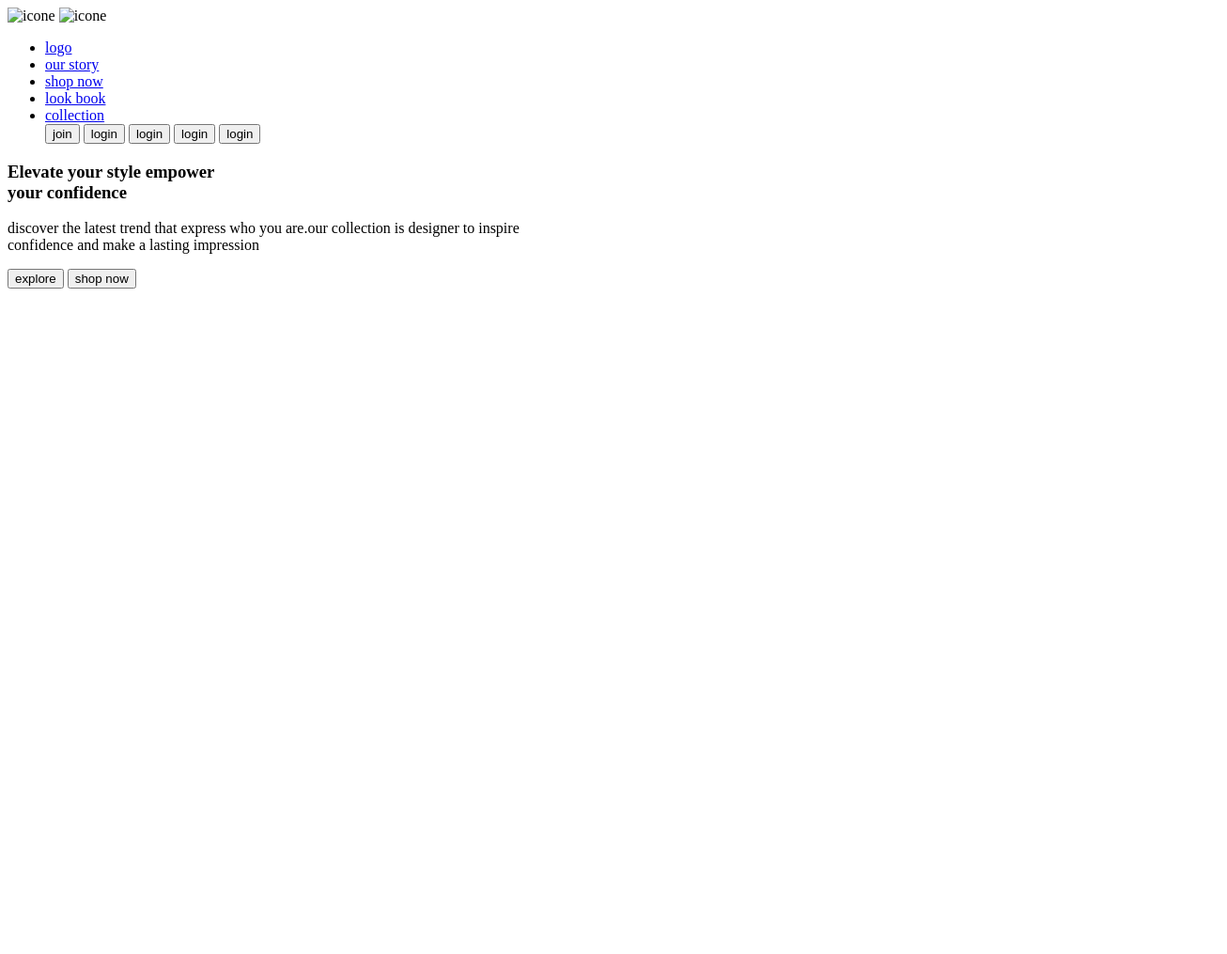
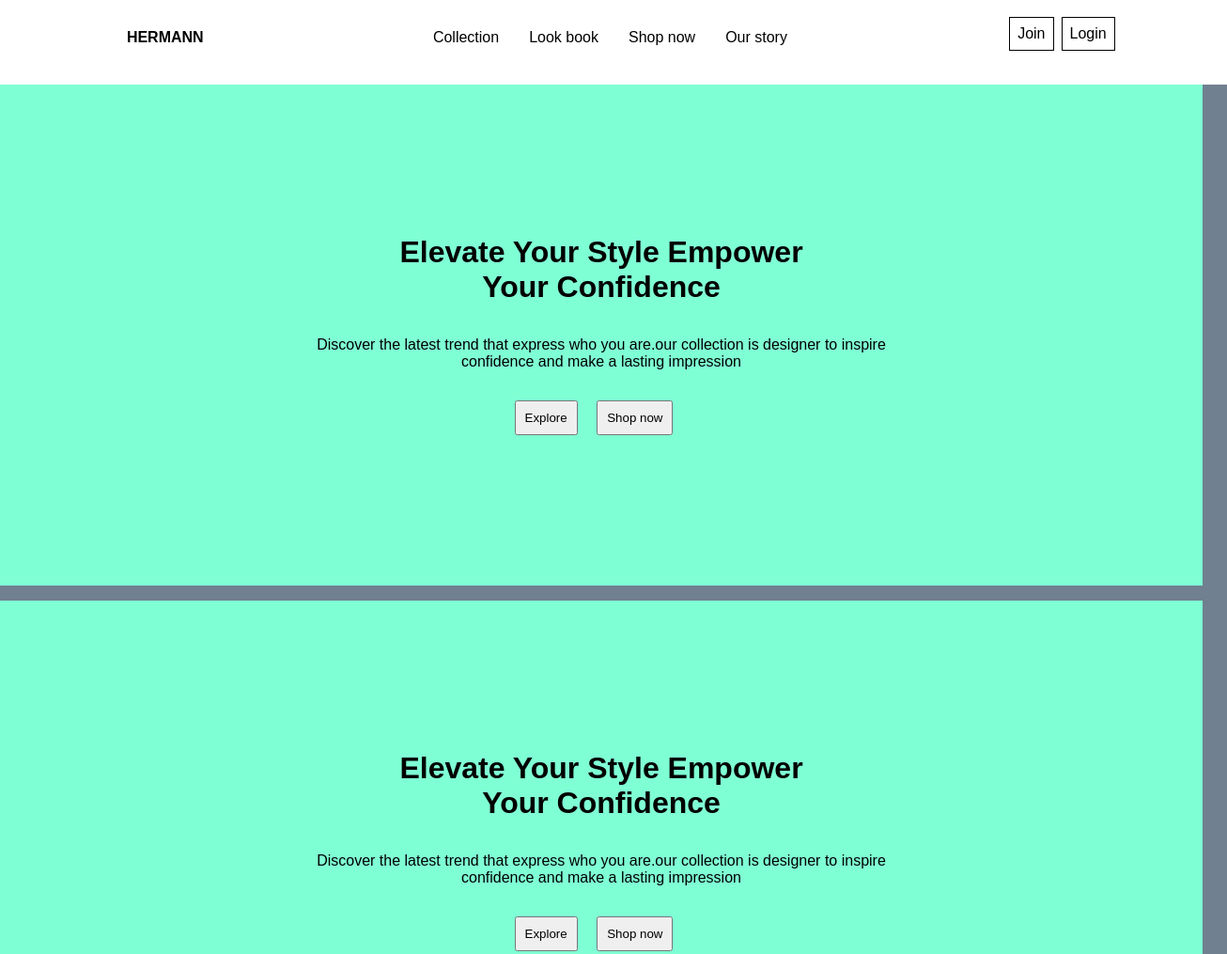
Before and after one commit to HERMANN20034/projet_test, a plain HTML site: page index.html in a window 1280 px wide. Shown: the top 1015 px of the page at 94% size, 1306 px wide, since content can reach past the window. Before the commit the page ends 800 px from the top, so only its background shows below. Drawn offline with Linux system fonts and the light colour scheme.

Commit message:
Test terminer

```diff
--- /dev/null
+++ b/assets/css/style.css
@@ -0,0 +1,97 @@
+* {
+  font-family: sans-serif;
+  margin: 0;
+  padding: 0;
+}
+
+li {
+  list-style: none;
+}
+nav {
+  background-color: white;
+
+  opacity: 0, 8;
+  width: 100%;
+  height: 8%;
+  padding: 1%;
+}
+nav {
+  top: 0;
+}
+header li {
+  float: right;
+  font-size: 1, 2em;
+}
+header li a {
+  text-decoration: none;
+  text-align: center;
+  display: block;
+  padding: 18px 16px;
+  color: black;
+}
+.btn{
+  padding: 8px;
+  color: black;
+  border: 1px solid ;
+
+  margin-left: 8px;
+  ;
+
+}
+.boutn{
+  display: flex;
+  margin-bottom: 8px;
+}
+.boutn:first-child{
+  background-color: black;
+  color: white;
+}
+
+header ul {
+  display: flex;
+  flex-direction: row ;
+  justify-content: space-around;
+  align-items: center;
+
+
+  text-decoration: none;
+}
+#logo {
+  font-family: cursive;
+  font-weight: bold;
+  float: left;
+}
+h1 {
+  display: flex;
+  justify-content: center;
+  padding-bottom: 2rem;
+  color: rgb(0, 0, 0);
+  font-size: 2rem;
+
+
+}
+section p {
+  display: flex;
+  justify-content: center;
+  padding-top: 2px;
+  color: rgb(0, 0, 0);
+  padding-bottom: 2rem;
+}
+section{
+  padding: 10rem;
+  display: flex;
+  flex-direction: column;
+  text-align: center;
+  align-content: center;
+  background-color: aquamarine;
+  margin-bottom: 1rem;
+}
+button{
+  cursor: pointer;
+  padding: 9px;
+  margin-right: 1rem;
+}
+
+body {
+  background-color: slategray;
+}
--- a/assets/css/style.css.css
+++ /dev/null
@@ -1,84 +0,0 @@
-body {
-  font-family: sans-serif;
-  margin: 0;
-  padding: 0;
-}
-
-img {
-  width: 20px;
-  height: 20px;
-}
-
-ul {
-  padding: 0;
-  margin: 0;
-}
-
-li {
-  list-style: none;
-}
-nav {
-  background-color: white;
-  position: fixed;
-  opacity: 0, 8;
-  width: 100%;
-  height: 8%;
-}
-header li {
-  float: right;
-  font-size: 1, 2em;
-}
-header li a {
-  text-decoration: none;
-  display: block;
-  text-align: center;
-  padding: 18px 16px;
-}
-
-header ul {
-  float: right;
-  font-size: 1, 4em;
-}
-header ul {
-  display: block;
-  text-align: center;
-  text-decoration: none;
-}
-#logo {
-  font-family: cursive;
-  font-weight: bold;
-  float: left;
-}
-h3 {
-  display: flex;
-  justify-content: center;
-  padding-top: 100px;
-  padding-bottom: 4px;
-  color: white;
-
-  margin-bottom: 2px;
-  margin-top: 50px;
-}
-section p {
-  display: flex;
-  justify-content: center;
-  padding-top: 2px;
-  color: white;
-}
-#container {
-  display: flex;
-  justify-content: center;
-  gap: 10px;
-  padding-top: 5px;
-}
-
-body {
-  background-image: url(photo.png);
-  background-repeat: no-repeat;
-  background-size: 100px 120px;
-  background-position: center;
-}
-
-body {
-  background-color: slategray;
-}
--- a/index.html
+++ b/index.html
@@ -3,38 +3,92 @@
     <meta charset="UTF-8" />
     <meta name="viewport" content="width=device-width, initial-scale=1.0" />
     <title>Document</title>
-    <link rel="stylesheet" href="styleb.css" />
+    <link rel="stylesheet" href="assets/css/style.css" />
   </head>
   <body>
     <header>
-      <div id="icone">
-        <img src="assets/img/" alt="icone" />
-        <img src="assets/img/" alt="icone" />
-      </div>
       <nav>
         <ul>
-          <li id="logo"><a href="#">logo</a></li>
-          <li><a href="#">our story</a></li>
-          <li><a href="#">shop now</a></li>
-          <li><a href="#">look book</a></li>
-          <li><a href="#">collection</a></li>
-          <button>join</button>
-          <button>login</button>
-          <button>login</button>
-          <button>login</button>
-          <button>login</button>
+          <div class="logo">
+            <li id="logo"><a href="#">HERMANN</a></li>
+          </div>
+          <div class="menu">
+            <li><a href="#" >Our story</a></li>
+            <li><a href="#" >Shop now</a></li>
+            <li><a href="#">Look book</a></li>
+            <li><a href="#">Collection</a></li>
+
+          </div>
+          <div class="boutn">
+            <li><a href="#" class="btn">Join</a></li>
+            <li><a href="#" class="btn">Login</a></li>
+          </div>
         </ul>
       </nav>
     </header>
     <section id="content">
       <div>
-        <h3>
-          Elevate your style empower <br />
-          your confidence
-        </h3>
+        <h1>
+          Elevate Your Style Empower <br />
+          Your Confidence
+        </h1>
 
         <p>
-          discover the latest trend that express who you are.our collection is
+          Discover the latest trend that express who you are.our collection is
+          designer to inspire <br />
+          confidence and make a lasting impression
+        </p>
+        <div id="container">
+          <button>Explore</button>
+          <button>Shop now</button>
+        </div>
+      </div>
+    </section>
+    <section id="content">
+      <div>
+        <h1>
+          Elevate Your Style Empower <br />
+          Your Confidence
+        </h1>
+
+        <p>
+          Discover the latest trend that express who you are.our collection is
+          designer to inspire <br />
+          confidence and make a lasting impression
+        </p>
+        <div id="container">
+          <button>Explore</button>
+          <button>Shop now</button>
+        </div>
+      </div>
+    </section>
+    <section id="content">
+      <div>
+        <h1>
+          Elevate Your Style Empower <br />
+          Your Confidence
+        </h1>
+
+        <p>
+          Discover the latest trend that express who you are.our collection is
+          designer to inspire <br />
+          confidence and make a lasting impression
+        </p>
+        <div id="container">
+          <button>explore</button>
+          <button>shop now</button>
+        </div>
+      </div>
+    </section>
+    <section id="content">
+      <div>
+        <h1>
+          Elevate Your Style Empower <br />
+          Your Confidence
+        </h1>
+
+        <p>
+          Discover the latest trend that express who you are.our collection is
           designer to inspire <br />
           confidence and make a lasting impression
         </p>
```
